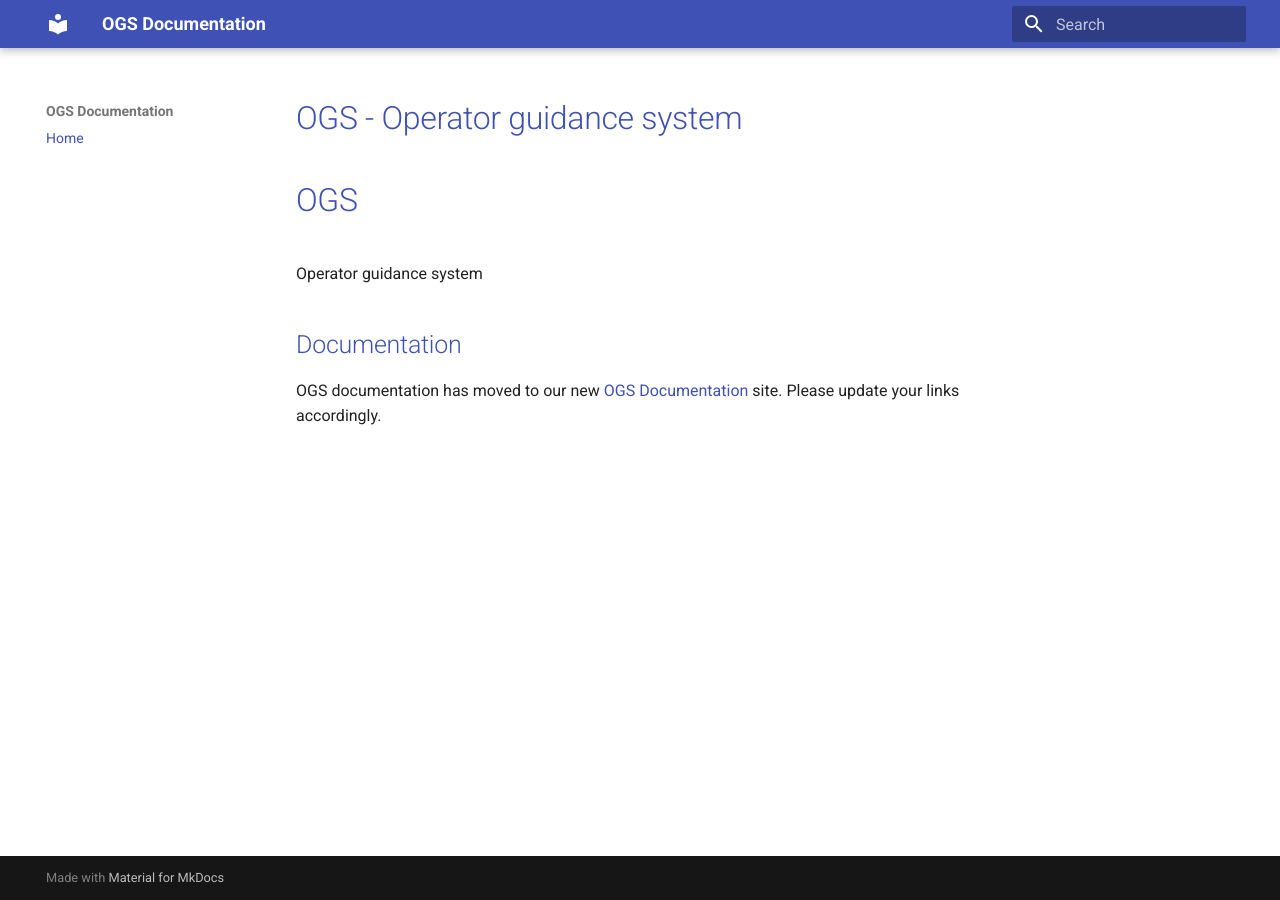
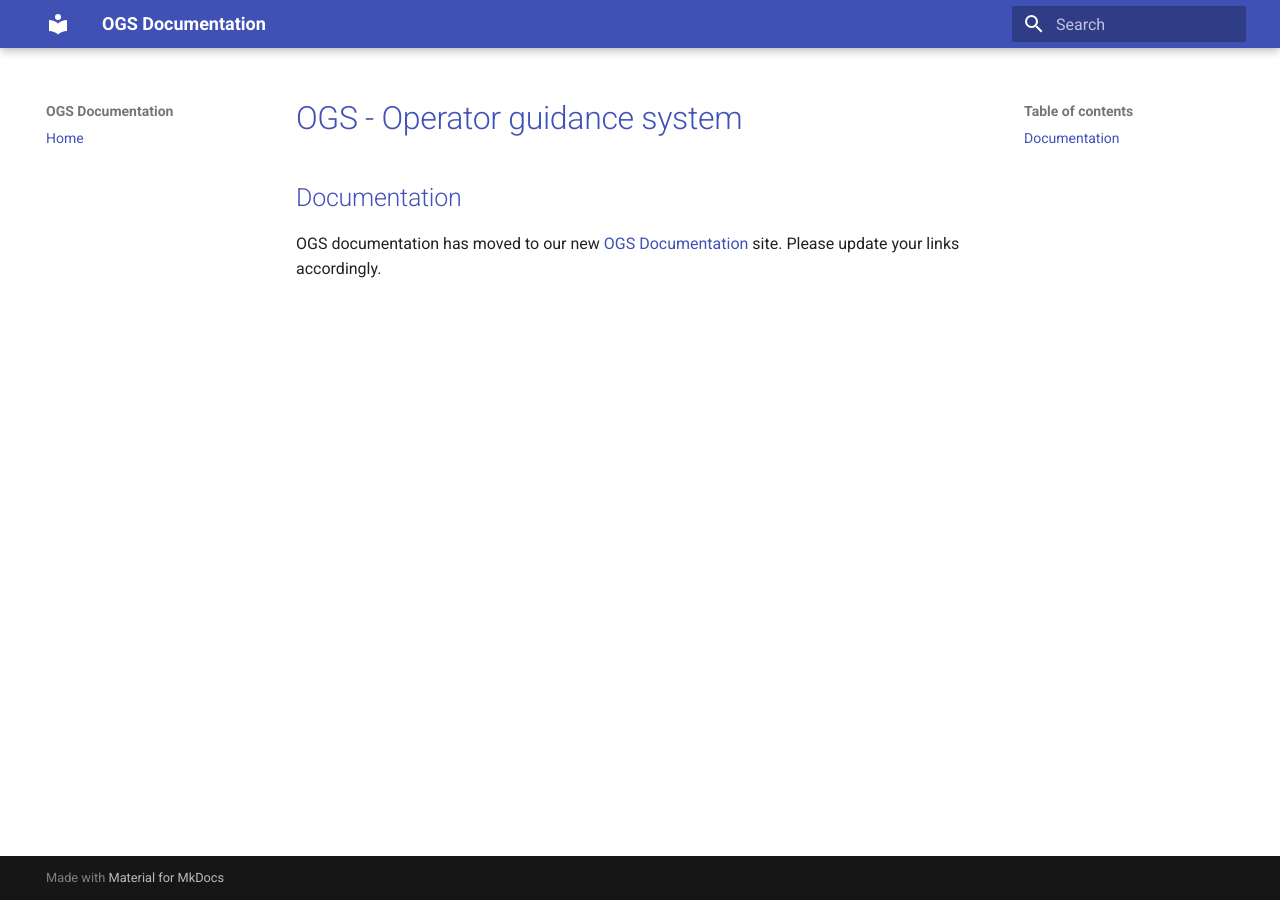
Before and after one commit to haller-erne/ogs, an MkDocs documentation site: the page built from docs/index.md, in a window 1280 px wide. Built offline with MkDocs 1.6.1 and Material for MkDocs 9.7.7, drawn with Linux system fonts in a browser that asks for light colours.

```diff
--- a/docs/index.md
+++ b/docs/index.md
@@ -1,7 +1,4 @@
 # OGS - Operator guidance system
-
-# OGS
-Operator guidance system
 
 ## Documentation
 
```
